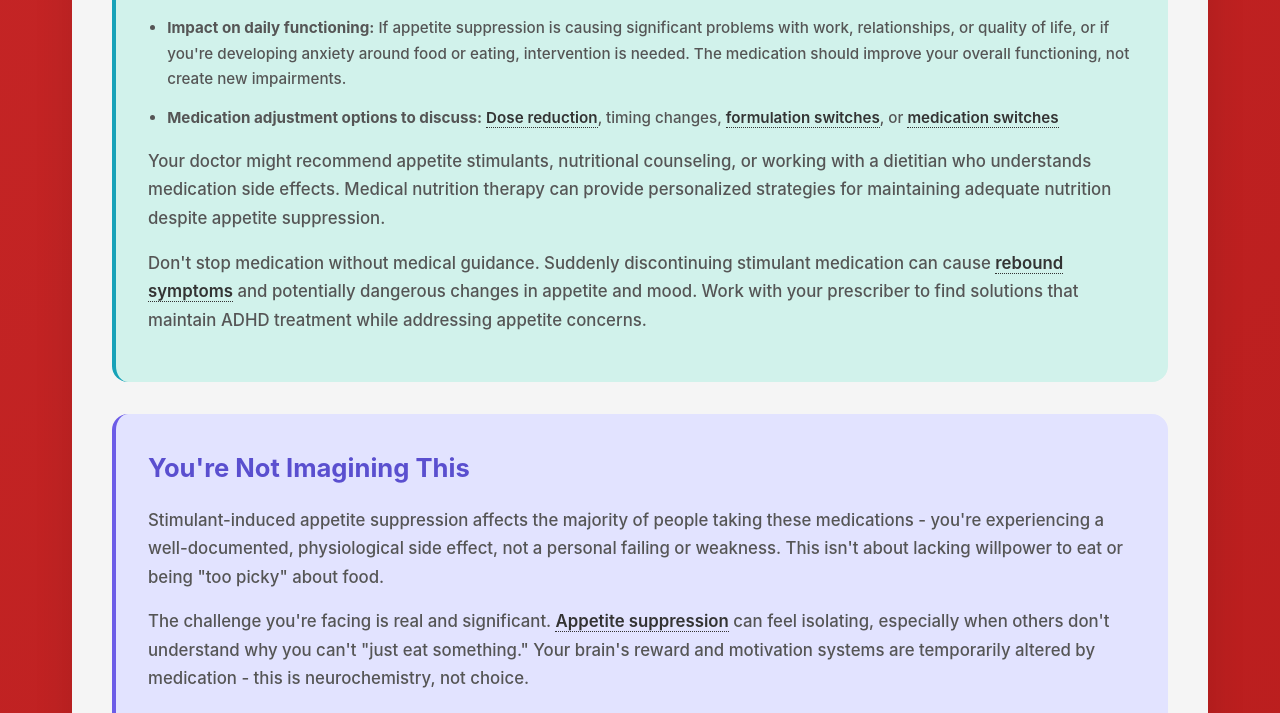
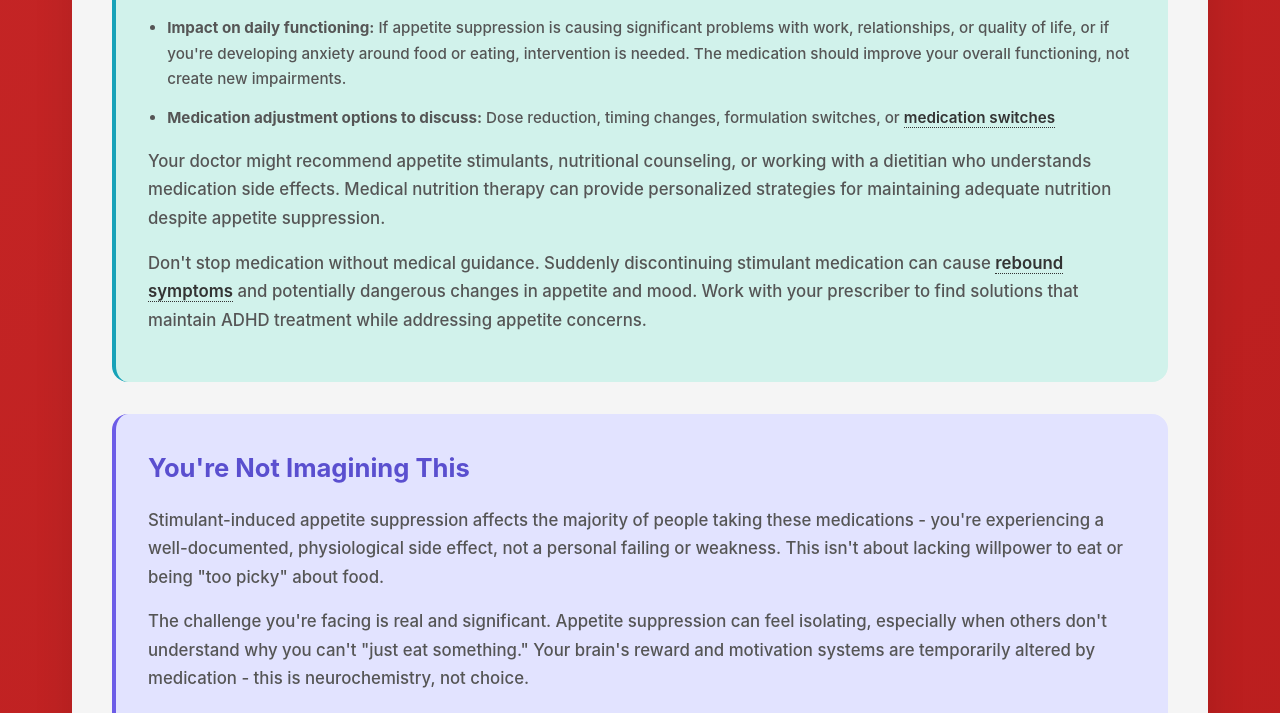
Before and after one commit to neurodivergent-survival-guide/neurodivergent-survival-guide, a Jekyll site: the page built from struggles/stimulant-appetite-suppression.html, in a window 1280 px wide and 1400 px high, scrolled down 4084 px. Shown: the part 152-865 px from the top of the window. Built offline with Jekyll 4.4.1, drawn with Linux system fonts in a browser that asks for light colours; some of the changed text lies outside the part shown.

Commit message:
Update stimulant-appetite-suppression.html

```diff
--- a/struggles/stimulant-appetite-suppression.html
+++ b/struggles/stimulant-appetite-suppression.html
@@ -27,7 +27,7 @@ search_terms: ["can't eat on meds", "lost appetite Adderall", "food tastes gross
         <h2 id="what-this-feels-like">What This Feels Like</h2>
         <p>The thought of food becomes neutral at best, actively unappealing at worst. Your stomach might feel persistently full or queasy, even when you haven't eaten in hours. Meal times that once felt automatic now require conscious effort and planning. You might find yourself reaching lunchtime having forgotten to eat breakfast, or realizing at dinnertime that you've only had a cup of coffee all day.</p>
 
-        <p>Food that used to be appealing loses its draw entirely. Even <span class="jargon">favorite foods<span class="tooltip">Foods that previously brought pleasure or comfort but now seem unappetizing due to medication effects</span></span> might look uninteresting or trigger mild nausea. Your body's <span class="jargon">hunger cues<span class="tooltip">Physical sensations like stomach growling or low energy that normally signal the need to eat</span></span> become muted or disappear completely, leaving you dependent on clocks and reminders rather than natural appetite to know when to eat.</p>
+        <p>Food that used to be appealing loses its draw entirely. Even favorite foods might look uninteresting or trigger mild nausea. Your body's <span class="jargon">hunger cues<span class="tooltip">Physical sensations like stomach growling or low energy that normally signal the need to eat</span></span> become muted or disappear completely, leaving you dependent on clocks and reminders rather than natural appetite to know when to eat.</p>
 
         <p>The physical sensations vary - some people experience active nausea, others just complete indifference to food. You might feel full after just a few bites, or find that textures and flavors seem more intense or off-putting than usual. Swallowing might feel effortful, and the social aspects of eating - sharing meals, trying new restaurants - can become stressful rather than enjoyable.</p>
 
@@ -49,13 +49,13 @@ search_terms: ["can't eat on meds", "lost appetite Adderall", "food tastes gross
 
                 <p>The appetite suppression typically peaks 2-4 hours after taking the medication, coinciding with maximum blood levels. Your <span class="jargon">ghrelin levels<span class="tooltip">The 'hunger hormone' produced by the stomach that signals the brain when it's time to eat</span></span> - the hormone that signals hunger - may be suppressed, while <span class="jargon">leptin sensitivity<span class="tooltip">How well your brain responds to leptin, the hormone that signals fullness and satiety</span></span> might be increased, making you feel full sooner and for longer periods.</p>
 
-                <p>Individual responses vary based on factors like <span class="jargon">medication type<span class="tooltip">Different stimulant medications have varying effects on appetite, with some causing more suppression than others</span></span>, dosage, timing, your baseline metabolism, and genetic factors affecting drug metabolism. Some people experience significant appetite suppression that lasts all day, while others notice only mild effects during peak medication hours.</p>
+                <p>Individual responses vary based on factors like medication type, dosage, timing, your baseline metabolism, and genetic factors affecting drug metabolism. Some people experience significant appetite suppression that lasts all day, while others notice only mild effects during peak medication hours.</p>
 
                 <p>The good news is that <span class="jargon">tolerance to appetite suppression<span class="tooltip">The tendency for appetite side effects to diminish over time as the body adjusts to the medication</span></span> often develops over weeks to months, meaning the effect may lessen as your body adapts to the medication, even while the cognitive benefits continue.</p>
             </div>
         </div>
 
-        <p>Timing matters significantly. The appetite suppression typically corresponds with <span class="jargon">peak medication levels<span class="tooltip">The time period when the medication reaches its highest concentration in your bloodstream</span></span> in your system, which can last 4-12 hours depending on whether you're taking <span class="jargon">immediate-release<span class="tooltip">Short-acting ADHD medications that work for 4-5 hours</span></span> or <span class="jargon">extended-release formulations<span class="tooltip">Long-acting ADHD medications designed to work for 8-12 hours</span></span>. This creates a daily pattern where your natural appetite may return in the evening as the medication wears off, but by then you may have missed multiple meals.</p>
+        <p>Timing matters significantly. The appetite suppression typically corresponds with peak medication levels in your system, which can last 4-12 hours depending on whether you're taking immediate-release or <span class="jargon">extended-release formulations<span class="tooltip">Long-acting ADHD medications designed to work for 8-12 hours</span></span>. This creates a daily pattern where your natural appetite may return in the evening as the medication wears off, but by then you may have missed multiple meals.</p>
 
         <p>Individual factors like your baseline eating patterns, stress levels, sleep quality, and other medications can influence how severely the appetite suppression affects you. Some people adapt within a few weeks, while others continue to experience significant effects that require ongoing management strategies.</p>
 
@@ -110,7 +110,7 @@ search_terms: ["can't eat on meds", "lost appetite Adderall", "food tastes gross
             <li><strong>Weight loss requiring attention:</strong> <span class="jargon">Unintended weight loss<span class="tooltip">Weight loss that occurs without trying to lose weight, which can indicate inadequate nutrition</span></span> of more than 5-10% of your body weight, or any weight loss if you were already underweight, warrants medical evaluation. Children and adolescents require particularly close monitoring, as appetite suppression can affect growth and development.</li>
             <li><strong>Signs of nutritional deficiency:</strong> Persistent fatigue beyond normal ADHD symptoms, frequent illness, poor wound healing, hair loss, or changes in skin, nail, or dental health can indicate <span class="jargon">malnutrition<span class="tooltip">Insufficient intake of nutrients needed for health and normal body function</span></span>. Blood work can identify specific deficiencies before they become severe.</li>
             <li><strong>Impact on daily functioning:</strong> If appetite suppression is causing significant problems with work, relationships, or quality of life, or if you're developing anxiety around food or eating, intervention is needed. The medication should improve your overall functioning, not create new impairments.</li>
-            <li><strong>Medication adjustment options to discuss:</strong> <span class="jargon">Dose reduction<span class="tooltip">Lowering the medication dose to reduce side effects while maintaining therapeutic benefits</span></span>, timing changes, <span class="jargon">formulation switches<span class="tooltip">Changing between different forms of the same medication, such as immediate-release vs extended-release</span></span>, or <span class="jargon">medication switches<span class="tooltip">Changing to a different ADHD medication that may have less appetite suppression</span></span></li>
+            <li><strong>Medication adjustment options to discuss:</strong> Dose reduction, timing changes, formulation switches, or <span class="jargon">medication switches<span class="tooltip">Changing to a different ADHD medication that may have less appetite suppression</span></span></li>
         </ul>
 
         <p>Your doctor might recommend appetite stimulants, nutritional counseling, or working with a dietitian who understands medication side effects. Medical nutrition therapy can provide personalized strategies for maintaining adequate nutrition despite appetite suppression.</p>
@@ -122,7 +122,7 @@ search_terms: ["can't eat on meds", "lost appetite Adderall", "food tastes gross
         <h2 id="validation">You're Not Imagining This</h2>
         <p>Stimulant-induced appetite suppression affects the majority of people taking these medications - you're experiencing a well-documented, physiological side effect, not a personal failing or weakness. This isn't about lacking willpower to eat or being "too picky" about food.</p>
 
-        <p>The challenge you're facing is real and significant. <span class="jargon">Appetite suppression<span class="tooltip">Reduced desire to eat caused by medication effects on brain chemistry</span></span> can feel isolating, especially when others don't understand why you can't "just eat something." Your brain's reward and motivation systems are temporarily altered by medication - this is neurochemistry, not choice.</p>
+        <p>The challenge you're facing is real and significant. Appetite suppression can feel isolating, especially when others don't understand why you can't "just eat something." Your brain's reward and motivation systems are temporarily altered by medication - this is neurochemistry, not choice.</p>
 
         <p>Many people struggle with the balance between needing medication for daily functioning and managing unwanted side effects. You're not being dramatic if this is affecting your quality of life, relationships, or ability to maintain your health. Both your ADHD symptoms and your nutritional needs deserve attention and care.</p>
 
```
